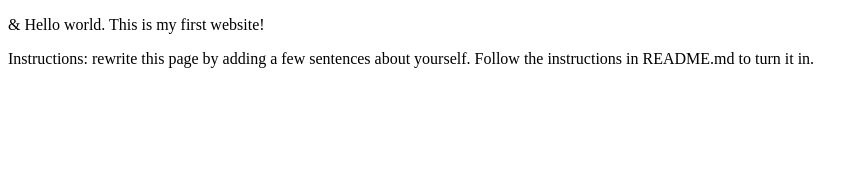
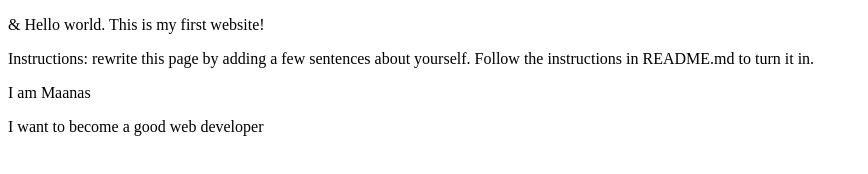
Before and after one commit to Maanasb26/webdev_lab1, a plain HTML site: page index.html in a window 1280 px wide. Shown: the whole page, without its empty margins (0-868 px from the left). Drawn offline with Linux system fonts and the light colour scheme.

Commit message:
index.html

```diff
--- a/index.html
+++ b/index.html
@@ -7,5 +7,7 @@
 <body>
   <p>&amp; Hello world. This is my first website!</p>
   <p>Instructions: rewrite this page by adding a few sentences about yourself. Follow the instructions in README.md to turn it in.</p>
+  <p> I am Maanas </p>
+  <p> I want to become a good web developer </p>
 </body>
 </html>
```
